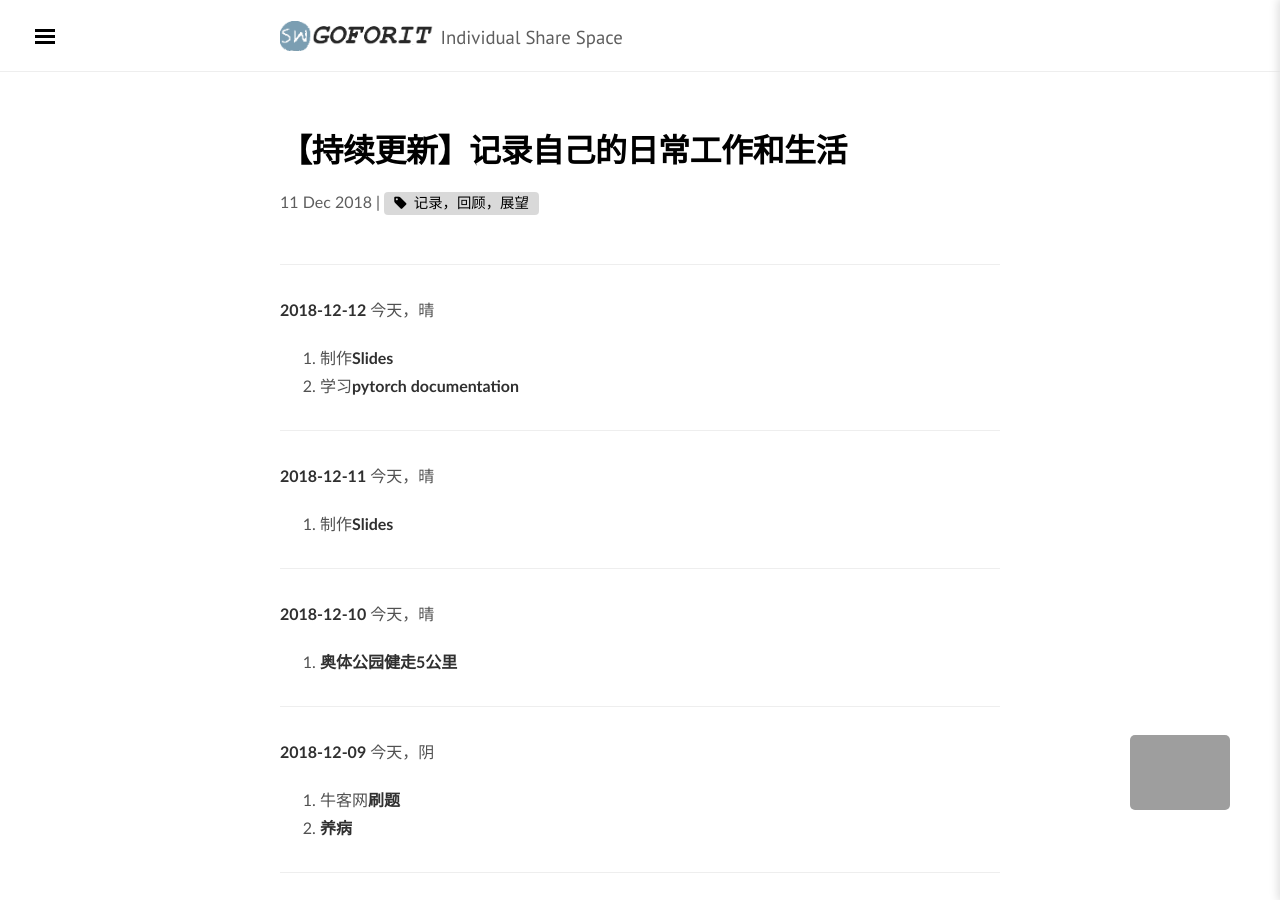
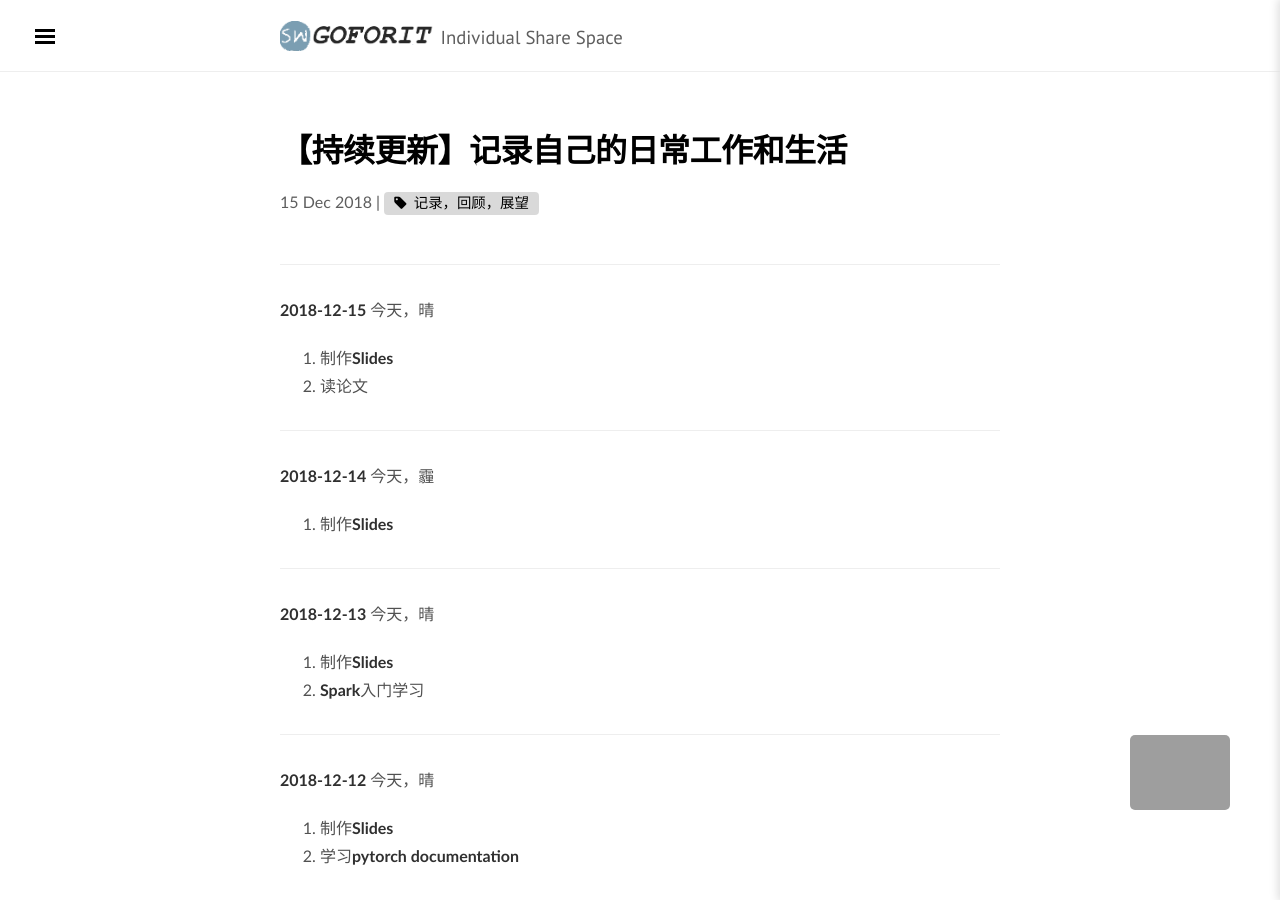
Before and after one commit to illust/illust.github.io, a Jekyll site: the page built from _posts/2018-12-15-works.md, in a window 1280 px wide and 900 px high. Built offline with Jekyll 4.4.1, drawn with Linux system fonts in a browser that asks for light colours; nearby versions of some CDN libraries; some web fonts are replaced; comment, search, counter and statistics services are not loaded.

Commit message:
add works

```diff
--- a/_layouts/post.html
+++ b/_layouts/post.html
@@ -31,6 +31,8 @@ layout: default
   </ul>
 </div>
 
+<iframe src="//player.bilibili.com/player.html?aid=38045930&cid=66882527&page=1" width="100%" scrolling="no" border="0" frameborder="no" framespacing="0" allowfullscreen="true"> </iframe>
+
 {% if site.disqus_short_name %}
 <div class="comments">
   <h2>Comments</h2>
--- a/_posts/2018-12-11-works.md
+++ b/_posts/2018-12-15-works.md
@@ -5,6 +5,23 @@ categories: [dailyposts]
 excerpt: 回到写日记的年月里，fight！
 tags: [记录，回顾，展望]
 ---
+----------------------------
+**2018-12-15**
+今天，晴
+1.     制作**Slides**
+2.    读论文
+
+----------------------------
+**2018-12-14**
+今天，霾
+1.     制作**Slides**
+
+----------------------------
+**2018-12-13**
+今天，晴
+1.    制作**Slides**
+2.    **Spark**入门学习
+
 ----------------------------
 **2018-12-12**
 今天，晴
```
